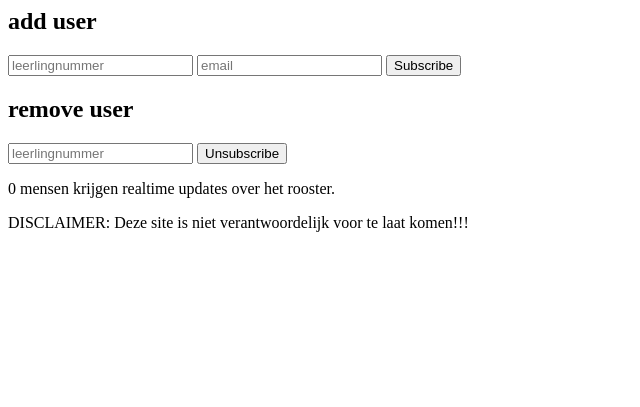
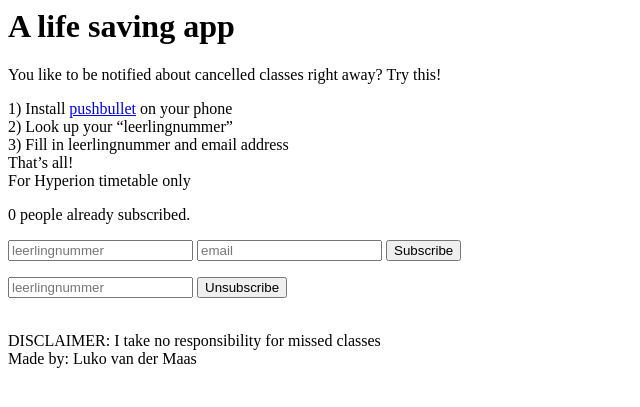
Before and after one commit to lukovdm/roosterNotificationsWebsite, a Django app: page / in a window 1280 px wide. Shown: the top 407 px of the page, without its empty margins (0-640 px from the left). Run offline with Django 3.2, Linux system fonts and the light colour scheme; some libraries are stand-ins or nearby versions.

Commit message:
finished styling teh website and registerd it at lesuitval.info

```diff
--- a/register/templates/register/index.html
+++ b/register/templates/register/index.html
@@ -12,31 +12,57 @@
           <script src="https://oss.maxcdn.com/html5shiv/3.7.2/html5shiv.min.js"></script>
           <script src="https://oss.maxcdn.com/respond/1.4.2/respond.min.js"></script>
         <![endif]-->
-        <title>rooster wijzigingen</title>
+        <title>les uitval</title>
     </head>
     <body>
+        <div class="jumbotron">
             <div class="container">
+                <div class="bounding-box"></div>
+                <h1>A life saving app</h1>
+                <p>You like to be notified about cancelled classes right away? Try this!</p>
 
+            </div>
+        </div>
+        <div class="container">
+            <div class="row">
+                <div class="col-md-4">
+                    <span class="glyphicon glyphicon-info-sign"></span>
+                    <p class="colum-text">
+                        1) Install <a href="http://www.pushbullet.com" target="_blank">pushbullet</a> on your phone
+                        <br>
+                        2) Look up your “leerlingnummer”
+                        <br>
+                        3) Fill in leerlingnummer and email address
+                        <br>
+                        That’s all!
+                        <br>
+                        For Hyperion timetable only
+                    </p>
+                    <p class="colum-text">{{ object_list.count }} people already subscribed.</p>
+                </div>
+                <div class="col-md-4">
+                    <span class="glyphicon glyphicon-ok-sign"></span>
                     <form action="{%  url 'register:add' %}" method="POST" class="form-signin" role="form"> {% csrf_token %}
-                <h2 class="form-signin-heading">add user</h2>
                         {% if error_message %}<p style="color: red;"><strong>{{ error_message }}</strong></p>{% endif %}
 
                         <input placeholder="leerlingnummer" type="number" name="number" class="form-control" required>
                         <input placeholder="email" type="email" name="email" class="form-control" required>
                         <button type="submit" class="btn btn-lg btn-primary btn-block">Subscribe</button>
                     </form>
-
+                </div>
+                <div class="col-md-4">
+                    <span class="glyphicon glyphicon-remove-sign"></span>
                     <form action="{%  url 'register:remove' %}" method="POST" class="form-signin" role="form"> {% csrf_token %}
-                <h2 class="form-signin-heading">remove user</h2>
-
-                <input placeholder="leerlingnummer" type="number" name="number" id="number" class="form-control" required>
+                        <input placeholder="leerlingnummer" type="number" name="number" class="form-control" required>
                         <button type="submit" class="btn btn-lg btn-primary btn-block">Unsubscribe</button>
                     </form>
-
-            <p>{{ object_list.count }} mensen krijgen realtime updates over het rooster.</p>
-
+                </div>
+            </div>
+        </div>
         <div class="footer">
-                <p>DISCLAIMER: Deze site is niet verantwoordelijk voor te laat komen!!!</p>
+            <div class="container">
+                <p class="text-muted"> <br/> DISCLAIMER: I take no responsibility for missed classes <br/>
+                    Made by: Luko van der Maas</p>
             </div>
         </div>
     </body>
--- a/roosterNotificationsWebsite/settings.py
+++ b/roosterNotificationsWebsite/settings.py
@@ -27,6 +27,8 @@ TEMPLATE_DEBUG = False
 ALLOWED_HOSTS = [
     '192.168.192.64',
     '95.96.114.222',
+    'lesuitval.info',
+    'www.lesuitval.info',
 ]
 
 
--- /dev/null
+++ b/static/register/sticky-footer.css
@@ -0,0 +1 @@
+/home/pi/roosterNotificationsWebsite/register/static/register/sticky-footer.css
```
Also changed, not shown: register/static/register/signin.css (deleted, +0 -40 lines), register/static/register/style.css (+90 -5 lines), register/static/register/logo_hyperion_lyceum.png (added), static/register/logo_hyperion_lyceum.png (added). Lines whose indentation alone changed are shown as unchanged.
